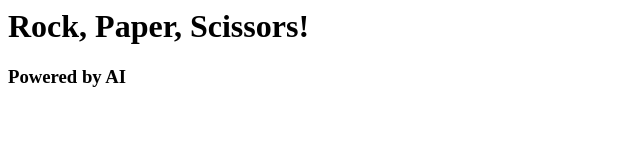
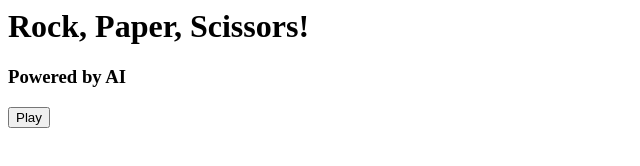
Before and after one commit to ashmilkcode/AI-Powered-Rock-Paper-Scissors, a plain HTML site: page index.html in a window 1280 px wide. Shown: the whole page, without its empty margins (0-640 px from the left). Drawn offline with Linux system fonts and the light colour scheme.

Commit message:
index.html

```diff
--- a/index.html
+++ b/index.html
@@ -1,4 +1,5 @@
 <body>
   <h1>Rock, Paper, Scissors!</h1>
   <h3>Powered by AI</h3>
+  <button type="button" onclick=" ">Play</button>
 </body>
```
